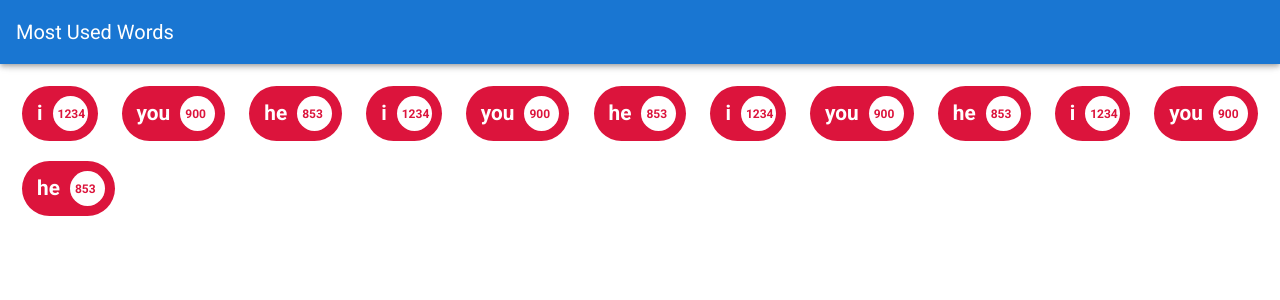
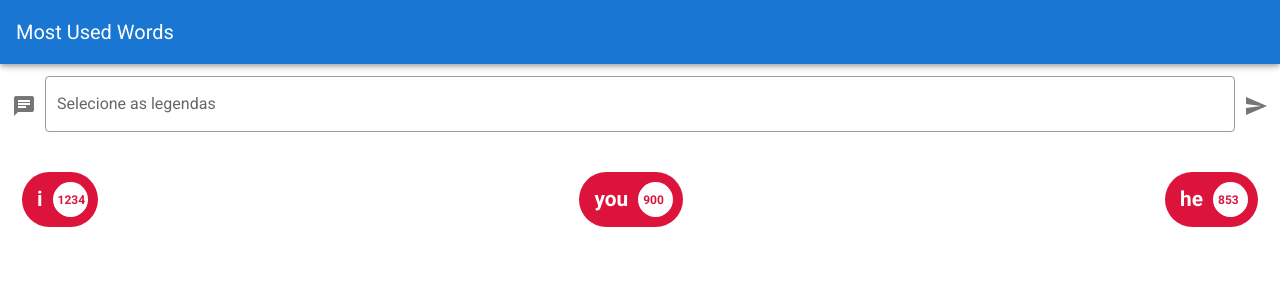
Before and after one commit to jarilton/Palavra_Mais_Usada, a Vue app: page / in a window 1280 px wide. Shown: the top 300 px of the page. Built offline with nearby package versions, Linux system fonts and the light colour scheme.

Commit message:
adicionado imput, icone message e o botão send

```diff
--- a/src/components/Home.vue
+++ b/src/components/Home.vue
@@ -1,6 +1,17 @@
 <template>
   <div>
       <v-container fluid>
+          <v-form>
+              <v-file-input
+                label="Selecione as legendas"
+                prepend-icon="mdi-message-text"
+                append-outer-icon="mdi-send"
+                outlined
+                multiple
+                chips
+                v-model="files"
+                @click:append-outer="processSubtitles" />
+          </v-form>
           <div class="pills">
               <Pill v-for="word in groupedWords" :key="word.name"
                 :name="word.name" :amount="word.amount" />
@@ -21,16 +32,12 @@
                 { name: 'i', amount: 1234},
                 { name: 'you', amount: 900},
                 { name: 'he', amount: 853},
-                { name: 'i', amount: 1234},
-                { name: 'you', amount: 900},
-                { name: 'he', amount: 853},
-                { name: 'i', amount: 1234},
-                { name: 'you', amount: 900},
-                { name: 'he', amount: 853},
-                { name: 'i', amount: 1234},
-                { name: 'you', amount: 900},
-                { name: 'he', amount: 853},
             ]
+        }
+    },
+    methods: {
+        processSubtitles() {
+            console.log(this.files)
         }
     }
 }
```
